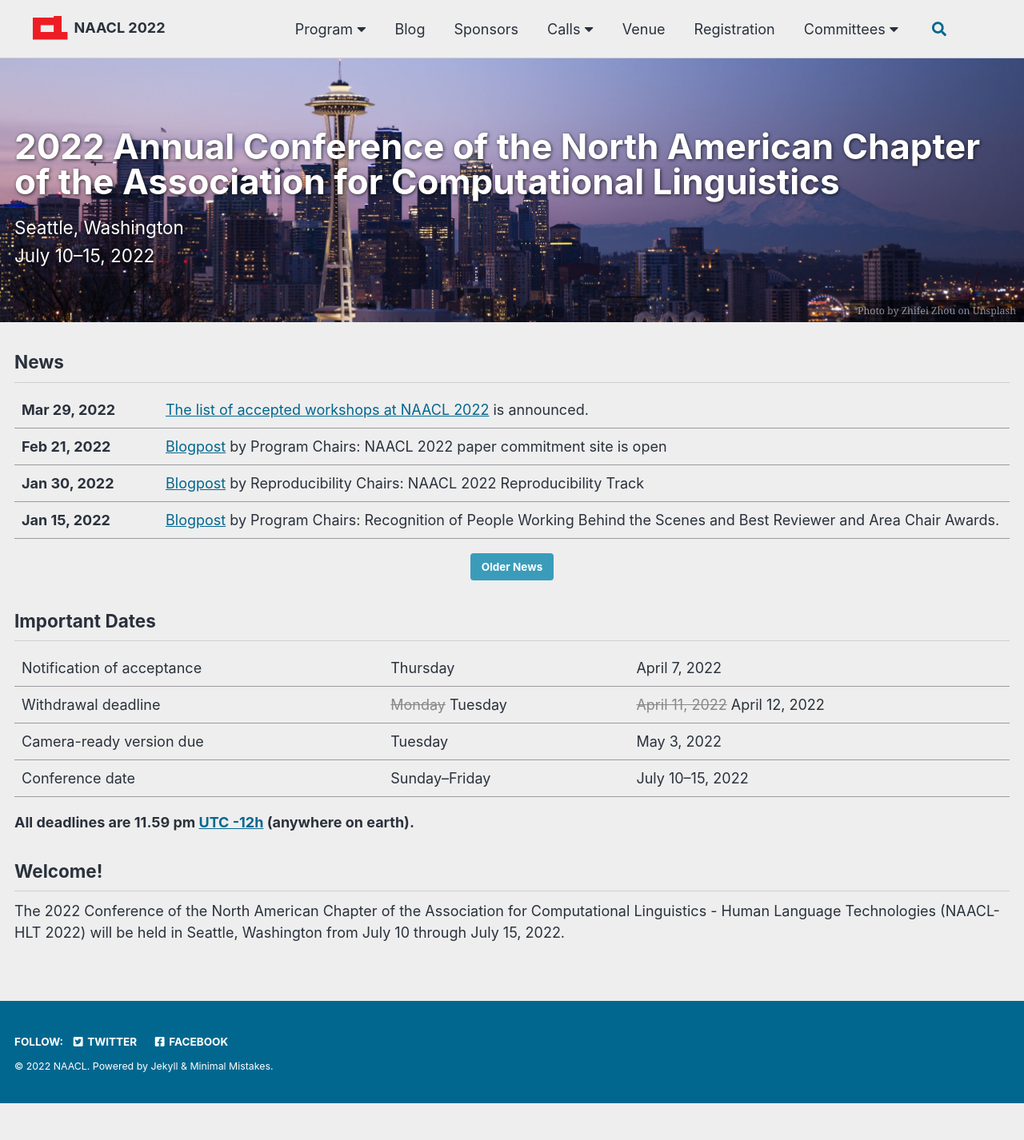
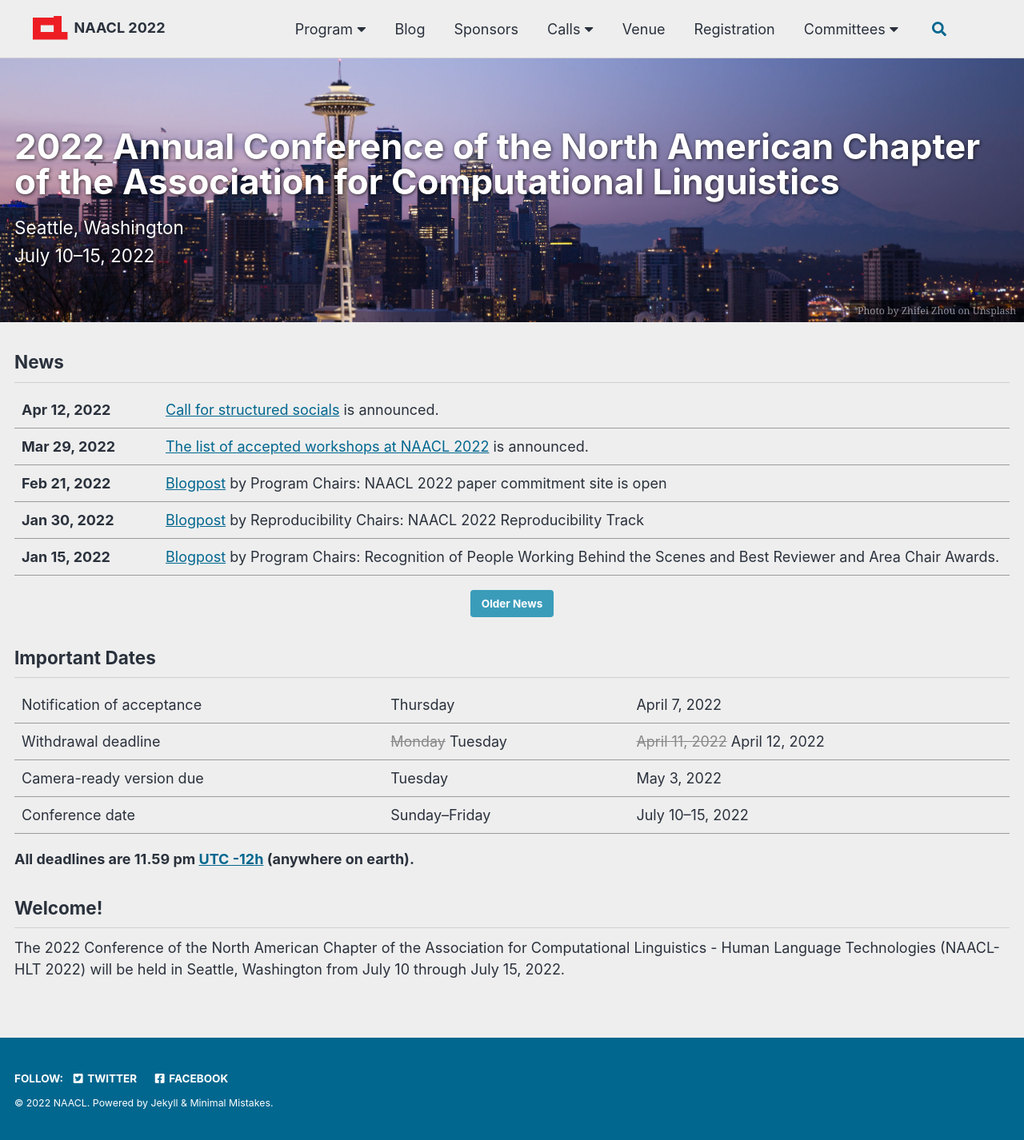
Before and after one commit to naacl-org/naacl-2022-website, a Jekyll site: the page built from _pages/home.md, in a window 1280 px wide. Shown: the whole page at 80% size. Built offline with Jekyll 4.4.1, drawn with Linux system fonts in a browser that asks for light colours; cached includes are drawn as plain includes; comment, search, counter and statistics services are not loaded; before the commit the page ends 1380 px from its top, so only the background shows below that.

Commit message:
Add strctured socials call

```diff
--- a/_pages/home.md
+++ b/_pages/home.md
@@ -15,6 +15,7 @@ secondary_excerpt: "July 10--15, 2022"
 
 ## News
 
+| Apr 12, 2022 | [Call for structured socials](/blog/structured-social/) is announced.
 | Mar 29, 2022 | [The list of accepted workshops at NAACL 2022](/program/workshops/) is announced.
 | Feb 21, 2022 | [Blogpost](/blog/commitment-faq/) by Program Chairs: NAACL 2022 paper commitment site is open
 | Jan 30, 2022 | [Blogpost](/blog/reproducibility-track/) by Reproducibility Chairs: NAACL 2022 Reproducibility Track
```
